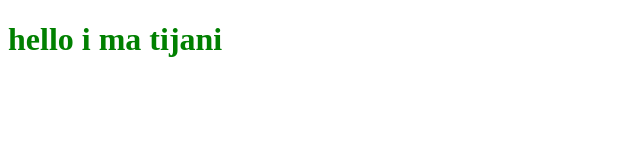
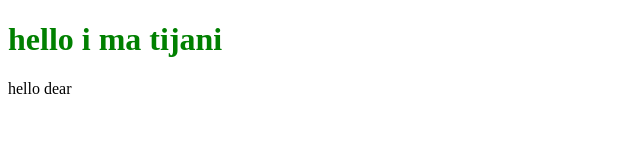
Before and after one commit to tijanidaalous/myprojects, a plain HTML site: page index.html in a window 1280 px wide. Shown: the full height of the page, 0-640 px from the left. Drawn offline with Linux system fonts and the light colour scheme.

Commit message:
le fichier html a modifier

```diff
--- a/index.html
+++ b/index.html
@@ -8,5 +8,6 @@
 </head>
 <body>
  <h1>hello i ma tijani</h1>
+ <p>hello dear</p>
 </body>
 </html>
```
